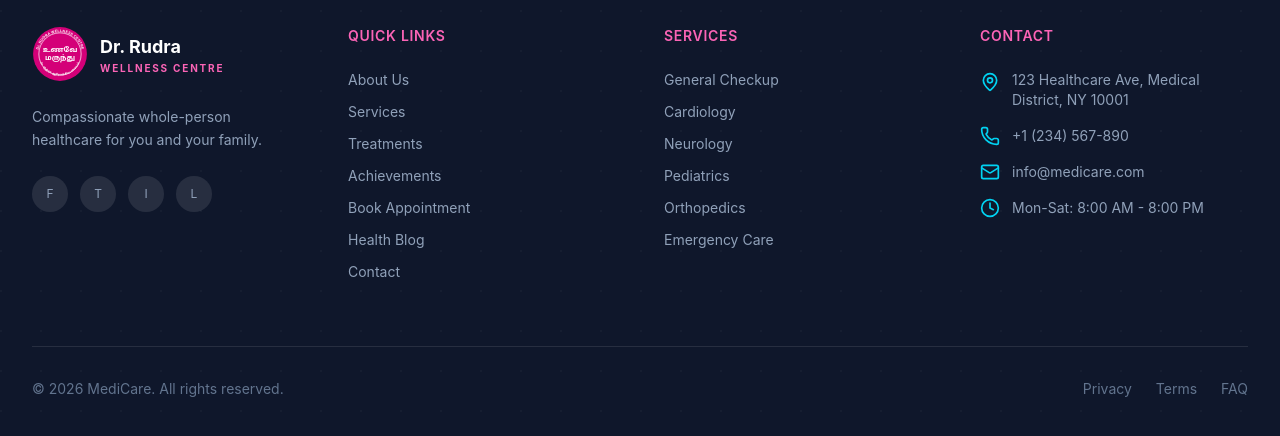
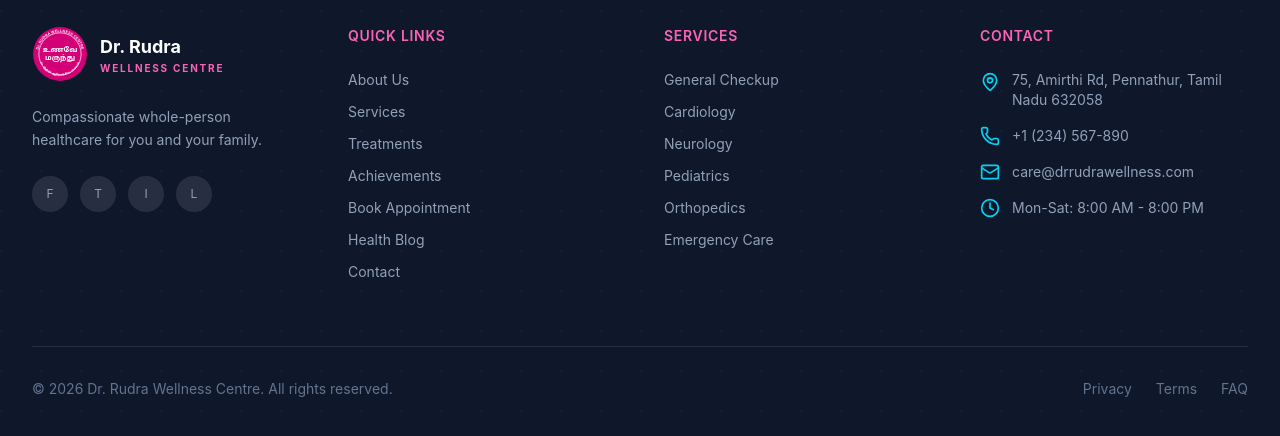
Before and after one commit to gokulaideve-gif/premium-interactive-doctor-website, a Next.js app: page /contact in a window 1280 px wide. Shown: the part 1550-1986 px from the top of the page. Built offline with nearby package versions, Linux system fonts and the light colour scheme; no server answers; the database is empty.

Commit message:
Update address: 75 Amirthi Rd, Pennathur - add Google Maps embed

```diff
--- a/src/app/contact/page.tsx
+++ b/src/app/contact/page.tsx
@@ -53,9 +53,9 @@ export default function ContactPage() {
 
               <div className="space-y-4">
                 {[
-                  { icon: MapPin, title: "Visit Us", desc: "123 Healthcare Ave, Medical District, NY 10001" },
+                  { icon: MapPin, title: "Visit Us", desc: "75, Amirthi Rd, Pennathur, Tamil Nadu 632058" },
                   { icon: Phone, title: "Call Us", desc: "+1 (234) 567-890", href: "tel:+1234567890" },
-                  { icon: Mail, title: "Email Us", desc: "info@medicare.com", href: "mailto:info@medicare.com" },
+                  { icon: Mail, title: "Email Us", desc: "care@drrudrawellness.com", href: "mailto:care@drrudrawellness.com" },
                   { icon: Clock, title: "Office Hours", desc: "Mon-Sat: 8:00 AM - 8:00 PM" },
                 ].map((item, i) => (
                   <motion.div
@@ -103,7 +103,7 @@ export default function ContactPage() {
               {/* Map */}
               <motion.div variants={fadeInUp} className="rounded-2xl overflow-hidden h-64 bg-slate-100 dark:bg-slate-800 border border-slate-200 dark:border-slate-700">
                 <iframe
-                  src="https://www.google.com/maps/embed?pb=!1m18!1m12!1m3!1d193595.1583091352!2d-74.1197639730467!3d40.69766374859291!2m3!1f0!2f0!3f0!3m2!1i1024!2i768!4f13.1!3m3!1m2!1s0x89c24fa5d33f083b%3A0xc80b8f06e177fe62!2sNew+York%2C+NY!5e0!3m2!1sen!2sus!4v1!4m8!1m7!1s0x89c24fa5d33f083b%3A0xc80b8f06e177fe62!2sNew+York%2C+NY!3b1!8m2!3d40.7127753!4d-74.0059728"
+                  src="https://www.google.com/maps/embed?pb=!1m18!1m12!1m3!1d1000!2d79.1093942!3d12.8480767!2m3!1f0!2f0!3f0!3m2!1i1024!2i768!4f13.1!3m3!1m2!1s0x3bad3c07541b86e5%3A0xc573f5b994ae3b14!2s75%20Amirthi%20Rd%2C%20Pennathur%2C%20Tamil%20Nadu%20632058!5e0!3m2!1sen!2sin!4v1"
                   width="100%"
                   height="100%"
                   style={{ border: 0 }}
--- a/src/components/ui/Footer.tsx
+++ b/src/components/ui/Footer.tsx
@@ -126,7 +126,7 @@ export default function Footer() {
             <ul className="space-y-4">
               <li className="flex items-start gap-3">
                 <MapPin className="w-5 h-5 text-cyan-400 shrink-0 mt-0.5" />
-                <span className="text-slate-400 text-sm">123 Healthcare Ave, Medical District, NY 10001</span>
+                <span className="text-slate-400 text-sm">75, Amirthi Rd, Pennathur, Tamil Nadu 632058</span>
               </li>
               <li className="flex items-center gap-3">
                 <Phone className="w-5 h-5 text-cyan-400 shrink-0" />
@@ -134,7 +134,7 @@ export default function Footer() {
               </li>
               <li className="flex items-center gap-3">
                 <Mail className="w-5 h-5 text-cyan-400 shrink-0" />
-                <a href="mailto:info@medicare.com" className="text-slate-400 hover:text-white text-sm transition-colors">info@medicare.com</a>
+                <a href="mailto:care@drrudrawellness.com" className="text-slate-400 hover:text-white text-sm transition-colors">care@drrudrawellness.com</a>
               </li>
               <li className="flex items-center gap-3">
                 <Clock className="w-5 h-5 text-cyan-400 shrink-0" />
@@ -147,7 +147,7 @@ export default function Footer() {
         {/* Bottom Bar */}
         <div className="mt-16 pt-8 border-t border-white/10 flex flex-col md:flex-row items-center justify-between gap-4">
           <p className="text-slate-500 text-sm">
-            © 2026 MediCare. All rights reserved.
+            © 2026 Dr. Rudra Wellness Centre. All rights reserved.
           </p>
           <div className="flex items-center gap-6">
             <Link href="/privacy" className="text-slate-500 hover:text-slate-300 text-sm transition-colors">Privacy</Link>
--- a/src/lib/cms.ts
+++ b/src/lib/cms.ts
@@ -19,7 +19,7 @@ export const cmsDefaults: CmsFieldDefinition[] = [
   { page: "global", key: "brand.logo", label: "Website logo", value: "/images/rudra-logo.svg", valueType: "image", groupName: "Brand", sortOrder: 4 },
   { page: "global", key: "contact.phone", label: "Phone number", value: "+1 (234) 567-890", valueType: "text", groupName: "Contact", sortOrder: 10 },
   { page: "global", key: "contact.email", label: "Email address", value: "care@drswathypriya.com", valueType: "text", groupName: "Contact", sortOrder: 11 },
-  { page: "global", key: "contact.address", label: "Centre address", value: "123 Wellness Avenue, Medical District", valueType: "textarea", groupName: "Contact", sortOrder: 12 },
+  { page: "global", key: "contact.address", label: "Centre address", value: "75, Amirthi Rd, Pennathur, Tamil Nadu 632058", valueType: "textarea", groupName: "Contact", sortOrder: 12 },
   { page: "global", key: "contact.whatsapp", label: "WhatsApp number", value: "+1234567890", valueType: "text", groupName: "Contact", sortOrder: 13 },
   { page: "home", key: "hero.eyebrow", label: "Opening availability label", value: "Compassionate care • Appointments available", valueType: "text", groupName: "Opening page", sortOrder: 20 },
   { page: "home", key: "hero.title", label: "Main opening title", value: "DR. SWATHY PRIYA", valueType: "text", groupName: "Opening page", sortOrder: 21 },
```
